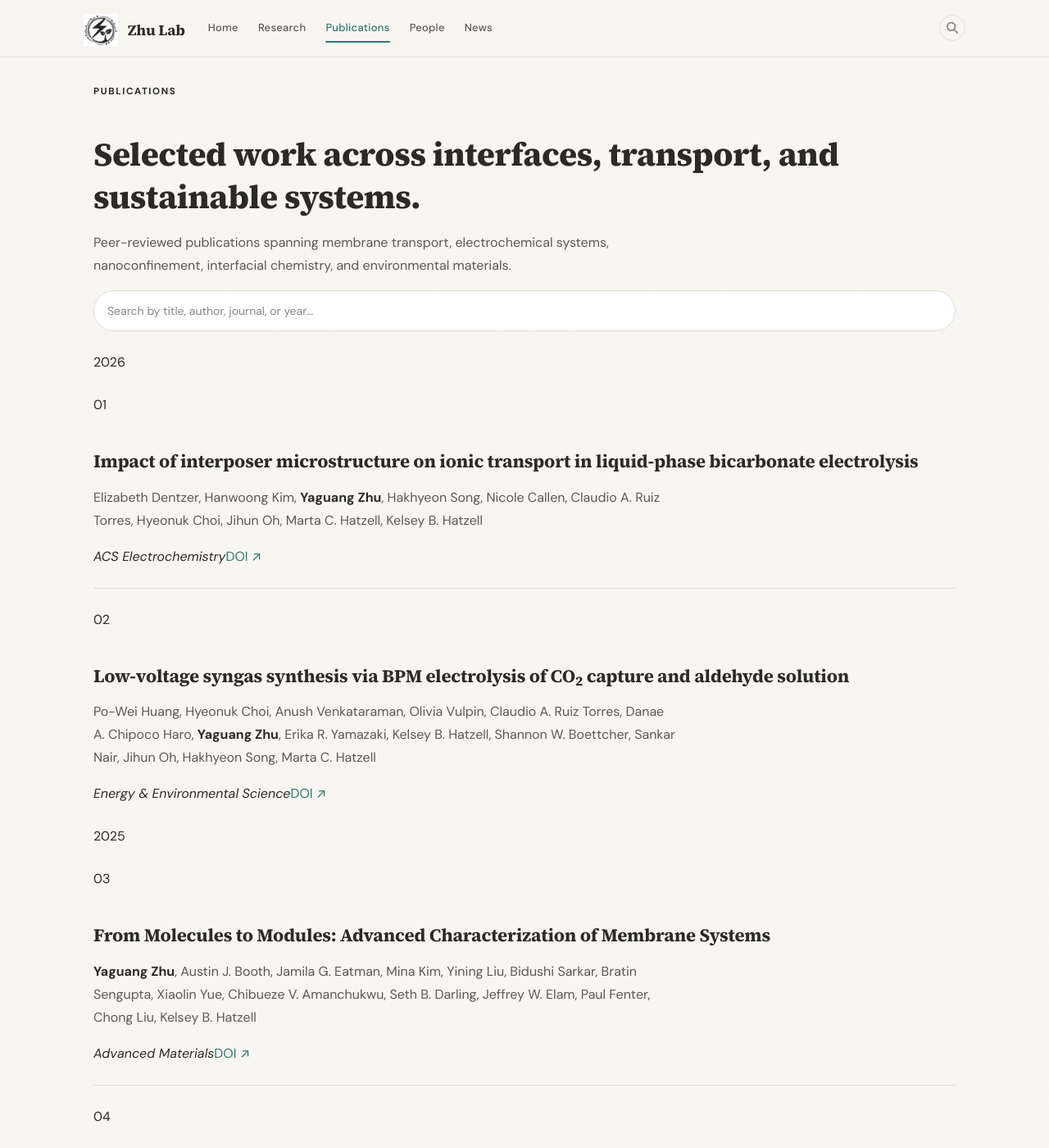
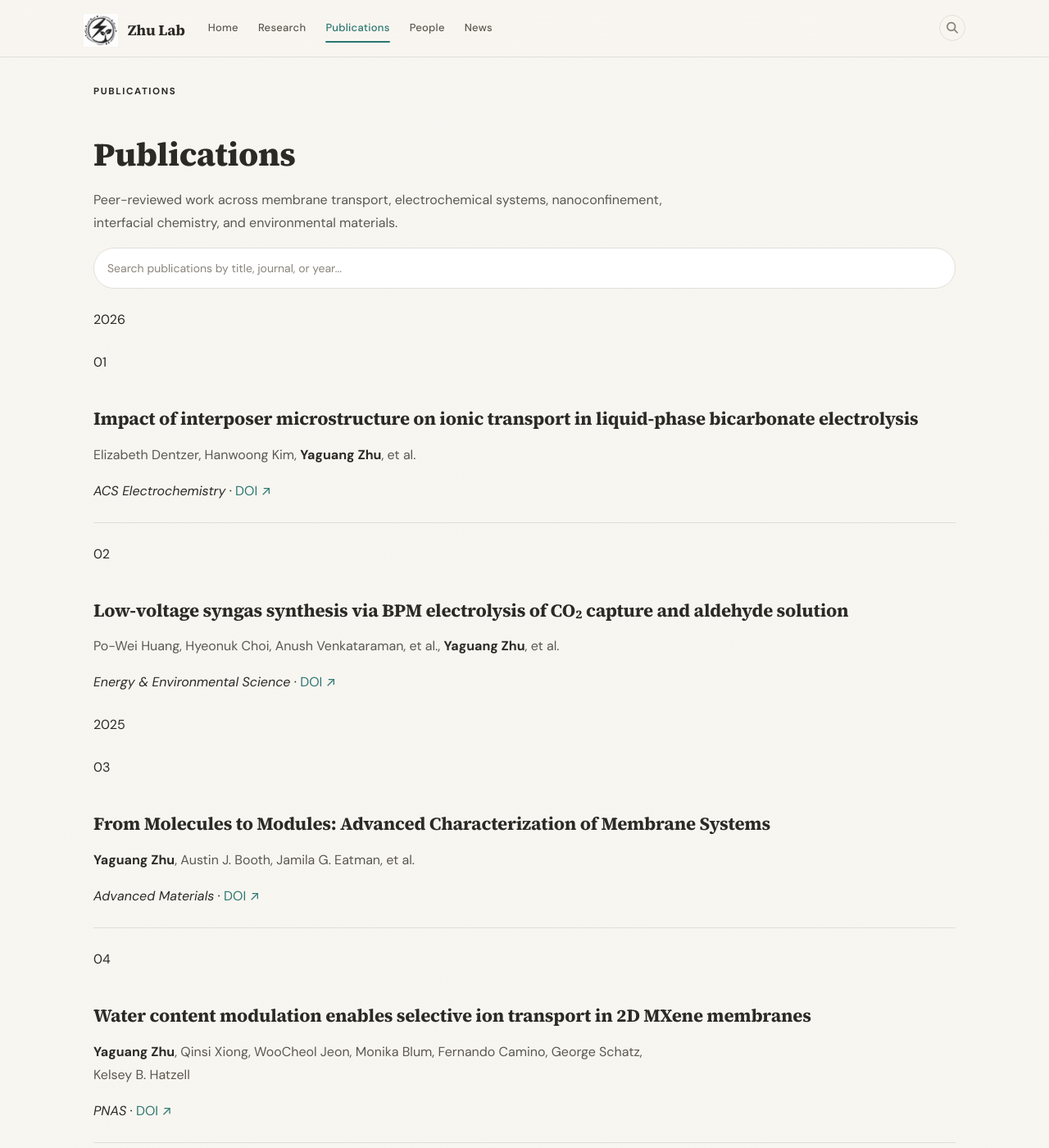
Before and after one commit to yaguangzhu94-byte/zhuinterfaces, a Jekyll site: the page built from _pages/publications.md, in a window 1280 px wide and 1400 px high. Shown: the whole window at 82% size. Built offline with Jekyll 4.4.1, drawn with Linux system fonts in a browser that asks for light colours; a style sheet for code colours, icons or effects is not loaded; some of the changed text lies outside the part shown.

Commit message:
Finalize CV-based publications page

```diff
--- a/_pages/publications.md
+++ b/_pages/publications.md
@@ -6,61 +6,54 @@ permalink: /publications/
 ---
 
 <div class="zhu-publications-page">
-  <header class="pub-hero">
-    <div class="research-kicker">PUBLICATIONS</div>
-    <h1>Selected work across interfaces, transport, and sustainable systems.</h1>
-    <p>Peer-reviewed publications spanning membrane transport, electrochemical systems, nanoconfinement, interfacial chemistry, and environmental materials.</p>
-  </header>
+<header class="pub-hero"><div class="research-kicker">PUBLICATIONS</div><h1>Publications</h1><p>Peer-reviewed work across membrane transport, electrochemical systems, nanoconfinement, interfacial chemistry, and environmental materials.</p></header>
+<input type="text" class="pub-search" id="pubSearch" placeholder="Search publications by title, journal, or year..." aria-label="Search publications">
 
-  <div class="pub-tools">
-    <input type="text" class="pub-search" id="pubSearch" placeholder="Search by title, author, journal, or year..." aria-label="Search publications">
-  </div>
+<div id="pubList">
+<section class="pub-year-group"><div class="pub-year">2026</div><div class="pub-items">
+<article class="pub-entry"><span>01</span><div><h3>Impact of interposer microstructure on ionic transport in liquid-phase bicarbonate electrolysis</h3><p>Elizabeth Dentzer, Hanwoong Kim, <strong>Yaguang Zhu</strong>, et al.</p><div class="pub-meta"><em>ACS Electrochemistry</em> · <a href="https://doi.org/10.1021/acselectrochem.6c00038">DOI ↗</a></div></div></article>
+<article class="pub-entry"><span>02</span><div><h3>Low-voltage syngas synthesis via BPM electrolysis of CO₂ capture and aldehyde solution</h3><p>Po-Wei Huang, Hyeonuk Choi, Anush Venkataraman, et al., <strong>Yaguang Zhu</strong>, et al.</p><div class="pub-meta"><em>Energy &amp; Environmental Science</em> · <a href="https://doi.org/10.1039/D5EE07845H">DOI ↗</a></div></div></article>
+</div></section>
 
-  <section class="pub-year-group" data-year="2026">
-    <div class="pub-year">2026</div>
-    <div class="pub-items">
-      <article class="pub-entry"><div class="pub-number">01</div><div><h3>Impact of interposer microstructure on ionic transport in liquid-phase bicarbonate electrolysis</h3><p>Elizabeth Dentzer, Hanwoong Kim, <strong>Yaguang Zhu</strong>, Hakhyeon Song, Nicole Callen, Claudio A. Ruiz Torres, Hyeonuk Choi, Jihun Oh, Marta C. Hatzell, Kelsey B. Hatzell</p><div class="pub-meta"><em>ACS Electrochemistry</em><a href="https://doi.org/10.1021/acselectrochem.6c00038">DOI ↗</a></div></div></article>
-      <article class="pub-entry"><div class="pub-number">02</div><div><h3>Low-voltage syngas synthesis via BPM electrolysis of CO<sub>2</sub> capture and aldehyde solution</h3><p>Po-Wei Huang, Hyeonuk Choi, Anush Venkataraman, Olivia Vulpin, Claudio A. Ruiz Torres, Danae A. Chipoco Haro, <strong>Yaguang Zhu</strong>, Erika R. Yamazaki, Kelsey B. Hatzell, Shannon W. Boettcher, Sankar Nair, Jihun Oh, Hakhyeon Song, Marta C. Hatzell</p><div class="pub-meta"><em>Energy &amp; Environmental Science</em><a href="https://doi.org/10.1039/D5EE07845H">DOI ↗</a></div></div></article>
-    </div>
-  </section>
+<section class="pub-year-group"><div class="pub-year">2025</div><div class="pub-items">
+<article class="pub-entry"><span>03</span><div><h3>From Molecules to Modules: Advanced Characterization of Membrane Systems</h3><p><strong>Yaguang Zhu</strong>, Austin J. Booth, Jamila G. Eatman, et al.</p><div class="pub-meta"><em>Advanced Materials</em> · <a href="https://doi.org/10.1002/adma.202513056">DOI ↗</a></div></div></article>
+<article class="pub-entry"><span>04</span><div><h3>Water content modulation enables selective ion transport in 2D MXene membranes</h3><p><strong>Yaguang Zhu</strong>, Qinsi Xiong, WooCheol Jeon, Monika Blum, Fernando Camino, George Schatz, Kelsey B. Hatzell</p><div class="pub-meta"><em>PNAS</em> · <a href="https://doi.org/10.1073/pnas.2501017122">DOI ↗</a></div></div></article>
+<article class="pub-entry"><span>05</span><div><h3>Soft Nanoconfinement Nucleates and Stabilizes Ultrasmall Amorphous Calcium Carbonate from Aggregation</h3><p>Ying Wang, <strong>Yaguang Zhu</strong>, Xiaobing Zuo, Lilin He, Young-Shin Jun</p><div class="pub-meta"><em>Crystal Growth &amp; Design</em> · <a href="https://doi.org/10.1021/acs.cgd.4c01555">DOI ↗</a></div></div></article>
+<article class="pub-entry"><span>06</span><div><h3>Bicarbonate Concentrations Affect Arsenic Release from Arsenopyrite and Nanoscale Iron (III)(Hydr)oxide Formation</h3><p>Ping I Chou, Xuanhao Wu, Zhenwei Gao, <strong>Yaguang Zhu</strong>, Young-Shin Jun</p><div class="pub-meta"><em>Environmental Science: Nano</em> · <a href="https://doi.org/10.1039/D4EN00805G">DOI ↗</a></div></div></article>
+<article class="pub-entry"><span>07</span><div><h3>Chemical Functional Groups Regulate Ion Concentrations and pHs in Nanopores</h3><p><strong>Yaguang Zhu</strong>, Prashant Gupta, Hamed Gholami Derami, Srikanth Singamaneni, Young-Shin Jun</p><div class="pub-meta"><em>ACS Applied Materials &amp; Interfaces</em> · <a href="https://doi.org/10.1021/acsami.4c15940">DOI ↗</a></div></div></article>
+<article class="pub-entry"><span>08</span><div><h3>Sulfate Promotes Compact CaCO₃ Formation and Protects Portland Cement from Supercritical CO₂ Attack</h3><p><strong>Yaguang Zhu</strong>, Lolya McWest, Carl I. Steefel, et al.</p><div class="pub-meta"><em>Environmental Science &amp; Technology</em> · <a href="https://doi.org/10.1021/acs.est.4c08259">DOI ↗</a></div></div></article>
+</div></section>
 
-  <section class="pub-year-group" data-year="2025">
-    <div class="pub-year">2025</div>
-    <div class="pub-items">
-      <article class="pub-entry featured"><div class="pub-number">03</div><div><h3>From Molecules to Modules: Advanced Characterization of Membrane Systems</h3><p><strong>Yaguang Zhu</strong>, Austin J. Booth, Jamila G. Eatman, Mina Kim, Yining Liu, Bidushi Sarkar, Bratin Sengupta, Xiaolin Yue, Chibueze V. Amanchukwu, Seth B. Darling, Jeffrey W. Elam, Paul Fenter, Chong Liu, Kelsey B. Hatzell</p><div class="pub-meta"><em>Advanced Materials</em><a href="https://doi.org/10.1002/adma.202513056">DOI ↗</a></div></div></article>
-      <article class="pub-entry featured"><div class="pub-number">04</div><div><h3>Water content modulation enables selective ion transport in 2D MXene membranes</h3><p><strong>Yaguang Zhu</strong>, Qinsi Xiong, WooCheol Jeon, Monika Blum, Fernando Camino, George Schatz, Kelsey B. Hatzell</p><div class="pub-meta"><em>PNAS</em><a href="https://doi.org/10.1073/pnas.2501017122">DOI ↗</a></div></div></article>
-      <article class="pub-entry"><div class="pub-number">05</div><div><h3>Soft Nanoconfinement Nucleates and Stabilizes Ultrasmall Amorphous Calcium Carbonate from Aggregation</h3><p>Ying Wang, <strong>Yaguang Zhu</strong>, Xiaobing Zuo, Lilin He, Young-Shin Jun</p><div class="pub-meta"><em>Crystal Growth &amp; Design</em><a href="https://doi.org/10.1021/acs.cgd.4c01555">DOI ↗</a></div></div></article>
-      <article class="pub-entry"><div class="pub-number">06</div><div><h3>Bicarbonate Concentrations Affect Arsenic Release from Arsenopyrite and Nanoscale Iron (III)(Hydr) oxide Formation: Importance of Unconfined Aquifer Carbonate Chemistry</h3><p>Ping I Chou, Xuanhao Wu, Zhenwei Gao, <strong>Yaguang Zhu</strong>, Young-Shin Jun</p><div class="pub-meta"><em>Environmental Science: Nano</em><a href="https://doi.org/10.1039/D4EN00805G">DOI ↗</a></div></div></article>
-      <article class="pub-entry"><div class="pub-number">07</div><div><h3>Chemical Functional Groups Regulate Ion Concentrations and pHs in Nanopores</h3><p><strong>Yaguang Zhu</strong>, Prashant Gupta, Hamed Gholami Derami, Srikanth Singamaneni, Young-Shin Jun</p><div class="pub-meta"><em>ACS Applied Materials &amp; Interfaces</em><a href="https://doi.org/10.1021/acsami.4c15940">DOI ↗</a></div></div></article>
-      <article class="pub-entry"><div class="pub-number">08</div><div><h3>Sulfate Promotes Compact CaCO<sub>3</sub> Formation and Protects Portland Cement from Supercritical CO<sub>2</sub> Attack</h3><p><strong>Yaguang Zhu</strong>, Lolya McWest, Carl I. Steefel, Qingyun Li, Zhenwei Gao, Jiumei Yang, Young-Shin Jun</p><div class="pub-meta"><em>Environmental Science &amp; Technology</em><a href="https://doi.org/10.1021/acs.est.4c08259">DOI ↗</a></div></div></article>
-    </div>
-  </section>
+<section class="pub-year-group"><div class="pub-year">2024</div><div class="pub-items">
+<article class="pub-entry"><span>09</span><div><h3>Impact of Asymmetric Microstructure on Ion Transport in Ti₃C₂Tₓ Membranes</h3><p>Kimberly Ventura-Martinez, <strong>Yaguang Zhu</strong>, Austin Booth, Kelsey B. Hatzell</p><div class="pub-meta"><em>Nano Letters</em> · <a href="https://doi.org/10.1021/acs.nanolett.4c03080">DOI ↗</a></div></div></article>
+<article class="pub-entry"><span>10</span><div><h3>In Situ Monitoring the Nucleation and Growth of Nanoscale CaCO₃ at the Oil–Water Interface</h3><p><strong>Yaguang Zhu</strong>, Ying Wang, Zhenwei Gao, et al.</p><div class="pub-meta"><em>ACS Nano</em> · <a href="https://doi.org/10.1021/acsnano.4c02490">DOI ↗</a></div></div></article>
+<article class="pub-entry"><span>11</span><div><h3>The Roles of the Oil-Water Interface in Forming Ultra-Small CaSO₄ Nanoparticles</h3><p>Ying Wang, <strong>Yaguang Zhu</strong>, Prashant Gupta, et al.</p><div class="pub-meta"><em>ACS Applied Materials &amp; Interfaces</em> · <a href="https://doi.org/10.1021/acsami.4c02256">DOI ↗</a></div></div></article>
+<article class="pub-entry"><span>12</span><div><h3>Confinement Effects on Moisture-Swing Direct Air Capture</h3><p><strong>Yaguang Zhu</strong>, Austin Booth, Kelsey B. Hatzell</p><div class="pub-meta"><em>Environmental Science &amp; Technology Letters</em> · <a href="https://doi.org/10.1021/acs.estlett.3c00712">DOI ↗</a></div></div></article>
+</div></section>
 
-  <section class="pub-year-group" data-year="2024">
-    <div class="pub-year">2024</div><div class="pub-items">
-      <article class="pub-entry"><div class="pub-number">09</div><div><h3>Impact of Asymmetric Microstructure on Ion Transport in Ti<sub>3</sub>C<sub>2</sub>T<sub>x</sub> Membranes</h3><p>Kimberly Ventura-Martinez, <strong>Yaguang Zhu</strong>, Austin Booth, Kelsey B. Hatzell</p><div class="pub-meta"><em>Nano Letters</em><a href="https://doi.org/10.1021/acs.nanolett.4c03080">DOI ↗</a></div></div></article>
-      <article class="pub-entry"><div class="pub-number">10</div><div><h3>In Situ Monitoring the Nucleation and Growth of Nanoscale CaCO<sub>3</sub> at the Oil–Water Interface</h3><p><strong>Yaguang Zhu</strong>, Ying Wang, Zhenwei Gao, Prashant Gupta, Srikanth Singamaneni, Xiaobing Zuo, Young-Shin Jun</p><div class="pub-meta"><em>ACS Nano</em><a href="https://doi.org/10.1021/acsnano.4c02490">DOI ↗</a></div></div></article>
-      <article class="pub-entry"><div class="pub-number">11</div><div><h3>The Roles of the Oil-Water Interface in Forming Ultra-Small CaSO<sub>4</sub> Nanoparticles</h3><p>Ying Wang, <strong>Yaguang Zhu</strong>, Prashant Gupta, Srikanth Singamaneni, Byeongdu Lee, Young-Shin Jun</p><div class="pub-meta"><em>ACS Applied Materials &amp; Interfaces</em><a href="https://doi.org/10.1021/acsami.4c02256">DOI ↗</a></div></div></article>
-      <article class="pub-entry"><div class="pub-number">12</div><div><h3>Confinement Effects on Moisture-Swing Direct Air Capture</h3><p><strong>Yaguang Zhu</strong>, Austin Booth, Kelsey B. Hatzell</p><div class="pub-meta"><em>Environmental Science &amp; Technology Letters</em><a href="https://doi.org/10.1021/acs.estlett.3c00712">DOI ↗</a></div></div></article>
-    </div>
-  </section>
+<section class="pub-year-group"><div class="pub-year">2023</div><div class="pub-items">
+<article class="pub-entry"><span>13</span><div><h3>Effects of Sodium and Magnesium Ions on the Photochemically Induced Heterogeneous Formation of Manganese Oxides and Their Structural Evolution</h3><p>Zhenwei Gao, Ping-I. Chou, Byeongdu Lee, <strong>Yaguang Zhu</strong>, et al.</p><div class="pub-meta"><em>The Journal of Physical Chemistry C</em> · <a href="https://doi.org/10.1021/acs.jpcc.3c00644">DOI ↗</a></div></div></article>
+<article class="pub-entry"><span>14</span><div><h3>Supercritical Carbon Dioxide/Nitrogen/Air Extraction with Multistage Stripping Enables Selective Recovery of Rare Earth Elements from Coal Fly Ashes</h3><p><strong>Yaguang Zhu</strong>, Guangcheng Wang, Young-Shin Jun</p><div class="pub-meta"><em>RSC Sustainability</em> · <a href="https://doi.org/10.1039/D2SU00033D">DOI ↗</a></div></div></article>
+</div></section>
 
-  <section class="pub-year-group" data-year="2023"><div class="pub-year">2023</div><div class="pub-items">
-    <article class="pub-entry"><div class="pub-number">13</div><div><h3>Effects of Sodium and Magnesium Ions on the Photochemically Induced Heterogeneous Formation of Manganese Oxides and Their Structural Evolution</h3><p>Zhenwei Gao, Ping-I. Chou, Byeongdu Lee, <strong>Yaguang Zhu</strong>, Deoukchen Ghim, Young-Shin Jun</p><div class="pub-meta"><em>The Journal of Physical Chemistry C</em><a href="https://doi.org/10.1021/acs.jpcc.3c00644">DOI ↗</a></div></div></article>
-    <article class="pub-entry"><div class="pub-number">14</div><div><h3>Supercritical Carbon Dioxide/Nitrogen/Air Extraction with Multistage Stripping Enables Selective Recovery of Rare Earth Elements from Coal Fly Ashes</h3><p><strong>Yaguang Zhu</strong>, Guangcheng Wang, Young-Shin Jun</p><div class="pub-meta"><em>RSC Sustainability</em><a href="https://doi.org/10.1039/D2SU00033D">DOI ↗</a></div></div></article>
-  </div></section>
+<section class="pub-year-group"><div class="pub-year">2022</div><div class="pub-items">
+<article class="pub-entry"><span>15</span><div><h3>Oxidative Roles of Polystyrene Based Nanoplastics in Inducing Manganese Oxide Formation under Light Illumination</h3><p>Zhenwei Gao, Jing Liu, Charlie Skurie, <strong>Yaguang Zhu</strong>, Young-Shin Jun</p><div class="pub-meta"><em>ACS Nano</em> · <a href="https://doi.org/10.1021/acsnano.2c05803">DOI ↗</a></div></div></article>
+<article class="pub-entry"><span>16</span><div><h3>Ionic surface propensity controls pH in nanopores</h3><p><strong>Yaguang Zhu</strong>, Hamed Gholami Derami, Prashant Gupta, Rohit Gupta, Srikanth Singamaneni, Young-Shin Jun</p><div class="pub-meta"><em>Chem</em> · <a href="https://doi.org/10.1016/j.chempr.2022.07.021">DOI ↗</a></div></div></article>
+<article class="pub-entry"><span>17</span><div><h3>Photochemical Reactions of Dissolved Organic Matter and Bromide Ions Facilitate Abiotic Formation of Manganese Oxides</h3><p>Zhenwei Gao, Jing Liu, Charlie Skurie, <strong>Yaguang Zhu</strong>, Young-Shin Jun</p><div class="pub-meta"><em>Water Research</em> · <a href="https://doi.org/10.1016/j.watres.2022.118831">DOI ↗</a></div></div></article>
+<article class="pub-entry"><span>18</span><div><h3>Process-Specific Effects of Sulfate on CaCO₃ Formation in Environmentally Relevant Systems</h3><p><strong>Yaguang Zhu</strong>, Zhenwei Gao, Byeongdu Lee, Young-Shin Jun</p><div class="pub-meta"><em>Environmental Science &amp; Technology</em> · <a href="https://doi.org/10.1021/acs.est.1c08898">DOI ↗</a></div></div></article>
+</div></section>
 
-  <section class="pub-year-group" data-year="2022"><div class="pub-year">2022</div><div class="pub-items">
-    <article class="pub-entry"><div class="pub-number">15</div><div><h3>Oxidative Roles of Polystyrene Based Nanoplastics in Inducing Manganese Oxide Formation under Light Illumination</h3><p>Zhenwei Gao, Jing Liu, Charlie Skurie, <strong>Yaguang Zhu</strong>, Young-Shin Jun</p><div class="pub-meta"><em>ACS Nano</em><a href="https://doi.org/10.1021/acsnano.2c05803">DOI ↗</a></div></div></article>
-    <article class="pub-entry"><div class="pub-number">16</div><div><h3>Ionic surface propensity controls pH in nanopores</h3><p><strong>Yaguang Zhu</strong>, Hamed Gholami Derami, Prashant Gupta, Rohit Gupta, Srikanth Singamaneni, Young-Shin Jun</p><div class="pub-meta"><em>Chem</em><a href="https://doi.org/10.1016/j.chempr.2022.07.021">DOI ↗</a></div></div></article>
-    <article class="pub-entry"><div class="pub-number">17</div><div><h3>Photochemical Reactions of Dissolved Organic Matter and Bromide Ions Facilitate Abiotic Formation of Manganese Oxides</h3><p>Zhenwei Gao, Jing Liu, Charlie Skurie, <strong>Yaguang Zhu</strong>, Young-Shin Jun</p><div class="pub-meta"><em>Water Research</em><a href="https://doi.org/10.1016/j.watres.2022.118831">DOI ↗</a></div></div></article>
-    <article class="pub-entry"><div class="pub-number">18</div><div><h3>Process-Specific Effects of Sulfate on CaCO<sub>3</sub> Formation in Environmentally Relevant Systems</h3><p><strong>Yaguang Zhu</strong>, Zhenwei Gao, Byeongdu Lee, Young-Shin Jun</p><div class="pub-meta"><em>Environmental Science &amp; Technology</em><a href="https://doi.org/10.1021/acs.est.1c08898">DOI ↗</a></div></div></article>
-  </div></section>
+<section class="pub-year-group"><div class="pub-year">2021</div><div class="pub-items">
+<article class="pub-entry"><span>19</span><div><h3>A Biosynthetic Hybrid Spidroin-Amyloid-Mussel Foot Protein for Underwater Adhesion on Diverse Surfaces</h3><p>Eugene Kim, Juya Jeon, <strong>Yaguang Zhu</strong>, et al.</p><div class="pub-meta"><em>ACS Applied Materials &amp; Interfaces</em> · <a href="https://doi.org/10.1021/acsami.1c14182">DOI ↗</a></div></div></article>
+<article class="pub-entry"><span>20</span><div><h3>Classical and Nonclassical Nucleation and Growth Mechanisms for Understanding Nanoparticle Formation</h3><p>Young-Shin Jun, <strong>Yaguang Zhu</strong>, Ying Wang, et al.</p><div class="pub-meta"><em>Annual Review of Physical Chemistry</em> · <a href="https://doi.org/10.1146/annurev-physchem-082720-100947">DOI ↗</a></div></div></article>
+<article class="pub-entry"><span>21</span><div><h3>MXene Aerogel for Efficient Photothermally-Driven Membrane Distillation with Dual-Mode Antimicrobial Capability</h3><p>Sisi Cao, Xuanhao Wu, <strong>Yaguang Zhu</strong>, et al.</p><div class="pub-meta"><em>Journal of Materials Chemistry A</em> · <a href="https://doi.org/10.1039/D1TA05058C">DOI ↗</a></div></div></article>
+<article class="pub-entry"><span>22</span><div><h3>Sulfate-Controlled Heterogeneous CaCO₃ Nucleation and Its Non-linear Interfacial Energy Evolution</h3><p><strong>Yaguang Zhu</strong>, Qingyun Li, Doyoon Kim, Yujia Min, Byeongdu Lee, Young-Shin Jun</p><div class="pub-meta"><em>Environmental Science &amp; Technology</em> · <a href="https://doi.org/10.1021/acs.est.1c02865">DOI ↗</a></div></div></article>
+<article class="pub-entry"><span>23</span><div><h3>Microbial production of megadalton titin yields fibers with advantageous mechanical properties</h3><p>Christopher H. Bowen, Cameron J. Sargent, Ao Wang, <strong>Yaguang Zhu</strong>, et al.</p><div class="pub-meta"><em>Nature Communications</em> · <a href="https://doi.org/10.1038/s41467-021-25360-6">DOI ↗</a></div></div></article>
+<article class="pub-entry"><span>24</span><div><h3>Microbially Synthesized Polymeric Amyloid Fiber Promotes β-Nanocrystal Formation and Displays Gigapascal Tensile Strength</h3><p>Jingyao Li, <strong>Yaguang Zhu</strong>, Han Yu, Bin Dai, Young-Shin Jun, Fuzhong Zhang</p><div class="pub-meta"><em>ACS Nano</em> · <a href="https://doi.org/10.1021/acsnano.1c02944">DOI ↗</a></div></div></article>
+</div></section>
 
-  <section class="pub-year-group" data-year="2021"><div class="pub-year">2021</div><div class="pub-items">
-    <article class="pub-entry"><div class="pub-number">19</div><div><h3>A Biosynthetic Hybrid Spidroin-Amyloid-Mussel Foot Protein for Underwater Adhesion on Diverse Surfaces</h3><p>Eugene Kim, Juya Jeon, <strong>Yaguang Zhu</strong>, Ethan D. Hoppe, Young-Shin Jun, Guy M. Genin, Fuzhong Zhang</p><div class="pub-meta"><em>ACS Applied Materials &amp; Interfaces</em><a href="https://doi.org/10.1021/acsami.1c14182">DOI ↗</a></div></div></article>
-    <article class="pub-entry"><div class="pub-number">20</div><div><h3>Classical and Nonclassical Nucleation and Growth Mechanisms for Understanding Nanoparticle Formation</h3><p>Young-Shin Jun, <strong>Yaguang Zhu</strong>, Ying Wang, Deoukchen Ghim, Xuanhao Wu, Doyoon Kim, Haesung Jung</p><div class="pub-meta"><em>Annual Review of Physical Chemistry</em><a href="https://doi.org/10.1146/annurev-physchem-082720-100947">DOI ↗</a></div></div></article>
-    <article class="pub-entry"><div class="pub-number">21</div><div><h3>MXene Aerogel for Efficient Photothermally-Driven Membrane Distillation with Dual-Mode Antimicrobial Capability</h3><p>Sisi Cao, Xuanhao Wu, <strong>Yaguang Zhu</strong>, Prashant Gupta, Adrian Martinez, Yunzhu Zhang, Deoukchen Ghim et al.</p><div class="pub-meta"><em>Journal of Materials Chemistry A</em><a href="https://doi.org/10.1039/D1TA05058C">DOI ↗</a></div></div></article>
-    <article class="pub-entry"><div class="pub-number">22</div><div><h3>Sulfate-Controlled Heterogeneous CaCO<sub>3</sub> Nucleation and Its Non-linear Interfacial Energy Evolution</h3><p><strong>Yaguang Zhu</strong>, Qingyun Li, Doyoon Kim, Yujia Min, Byeongdu Lee, Young-Shin Jun</p><div class="pub-meta"><em>Environmental Science &amp; Technology</em><a href="https://doi.org/10.1021/acs.est.1c02865">DOI ↗</a></div></div></article>
-    <article class="pub-entry"><div class="pub-number">23</div><div><h3>Microbial production of megadalton titin yields fibers with advantageous mechanical properties</h3><p>Christopher H. Bowen, Cameron J. Sargent, Ao Wang, <strong>Yaguang Zhu</strong>, Xinyuan Chang, Jingyao Li, Xinyue Mu, Jonathan Galazka, Young-Shin Jun, Sinan Keten, Fuzhong Zhang</p><div class="pub-meta"><em>Nature Communications</em><a href="https://doi.org/10.1038/s41467-021-25360-6">DOI ↗</a></div></div></article>
-    <article class="pub-entry"><div class="pub-number">24</div><div><h3>Microbially Synthesized Polymeric Amyloid Fiber Promotes β-Nanocrystal Formation and Displays Gigapascal Tensile Strength</h3><p>Jingyao Li, <strong>Yaguang Zhu</strong>, Han Yu, Bin Dai, Young-Shin Jun, Fuzhong Zhang</p><div class="pub-meta"><em>ACS Nano</em><a href="https://doi.org/10.1021/acsnano.1c02944">DOI ↗</a></div></div></article
+<section class="pub-year-group"><div class="pub-year">2020–2015</div><div class="pub-items">
+<article class="pub-entry"><span>25</span><div><h3>Polydopamine/hydroxyapatite nanowire-based bilayered membrane for photothermal-driven membrane distillation</h3><p>Sisi Cao, Xuanhao Wu, <strong>Yaguang Zhu</strong>, et al.</p><div class="pub-meta"><em>Journal of Materials Chemistry A</em> · <a href="https://doi.org/10.1039/C9TA12703H">DOI ↗</a></div></div></article>
+<article class="pub-entry"><span>26</span><div><h3>Effects of sulfate on biotite interfacial reactions under high temperature and high CO₂ pressure</h3><p>Lijie Zhang, <strong>Yaguang Zhu</strong>, Xuanhao Wu, Young-Shin Jun</p><div class="pub-meta"><em>Physical Chemistry Chemical Physics</em> · <a href="https://doi.org/10.1039/C8CP07368F">DOI ↗</a></div></div></article>
+<article class="pub-entry"><span>27</span><div><h3>Food influence on lead relative bioavailability in contaminated soils: Mechanisms and health implications</h3><p>Hong-Bo Li, Meng-Ya Li, Di Zhao, Ya-Guang Zhu, et al.</p><div class="pub-meta"><em>Journal of Hazardous Materials</em> · <a href="https://doi.org/10.1016/j.jhazmat.2018.06.034">DOI ↗</a></div></div></article>
+<article class="pub-entry"><span>28</span><div><h3>Comparison of arsenic bioaccessibility in housedust and contaminated soil based on four assays</h3><p>Hong-Bo Li, Jie Li, Ya-
```
